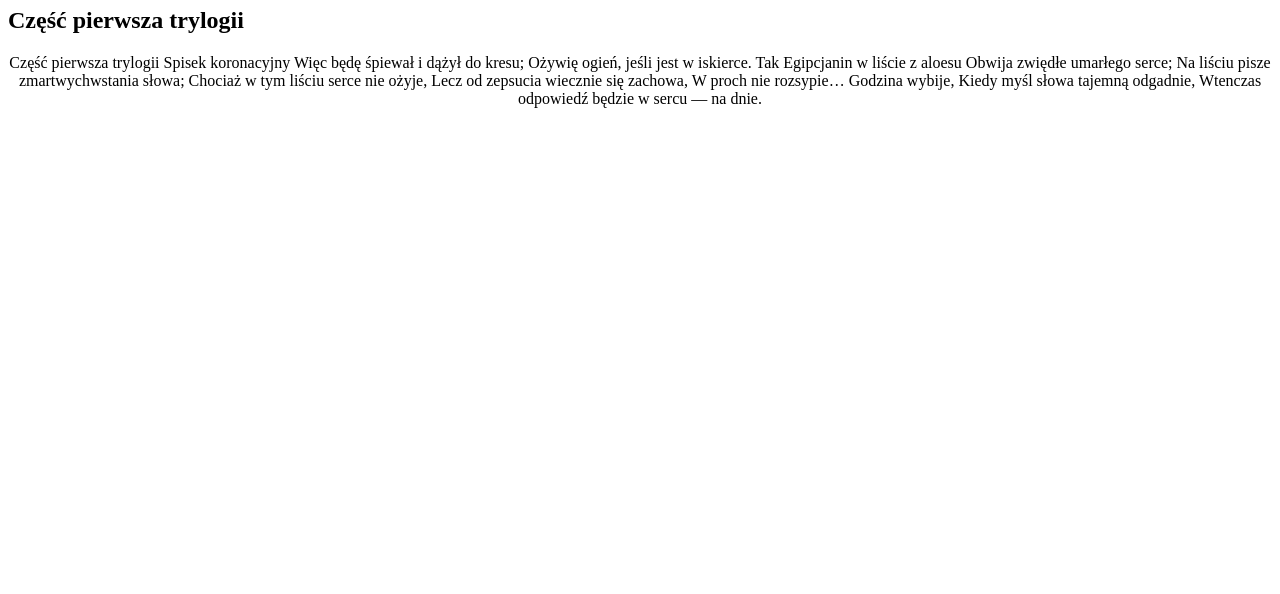
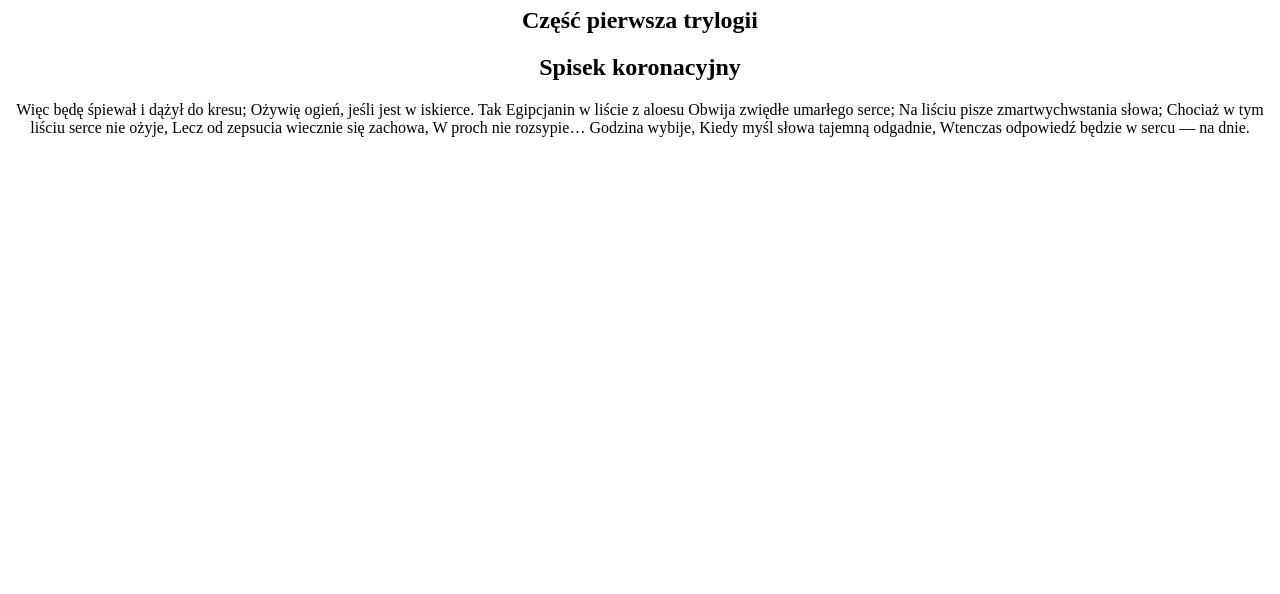
Before and after one commit to kontrol2/kontrol2.github.io, a plain HTML site: page index.html in a window 1280 px wide. Shown: the part 206-800 px from the top of the page. Drawn offline with Linux system fonts and the light colour scheme.

Commit message:
Update index.html

```diff
--- a/index.html
+++ b/index.html
@@ -13,13 +13,15 @@ Strona testowa
     <h1 size=32 Align=center>
         Kordian
     </h1>
-    <h2>
+    <h2 Align=center>
         Część pierwsza trylogii
+    </h2>
+    <h2 Align=center>
+        Spisek koronacyjny
     </h2>
     <p Align=center >
 
-        Część pierwsza trylogii
-Spisek koronacyjny
+
 Więc będę śpiewał i dążył do kresu;
 Ożywię ogień, jeśli jest w iskierce.
 Tak Egipcjanin w liście z aloesu
```
